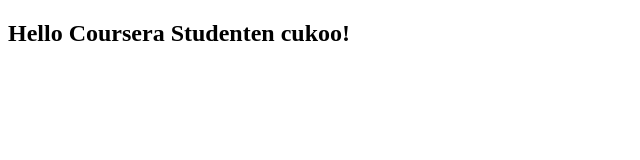
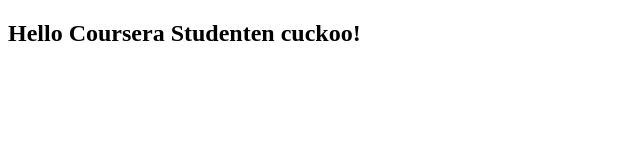
Before and after one commit to nudnik/NGfall18, a plain HTML site: page index.html in a window 1280 px wide. Shown: the full height of the page, 0-640 px from the left. Drawn offline with Linux system fonts and the light colour scheme.

Commit message:
Second version.

```diff
--- a/index.html
+++ b/index.html
@@ -3,5 +3,5 @@
   <head>
     <meta charset="utf-8">
   <head/>
-    <h2>Hello Coursera Studenten cukoo!<h2/>
+    <h2>Hello Coursera Studenten cuckoo!<h2/>
 <html/>
```
